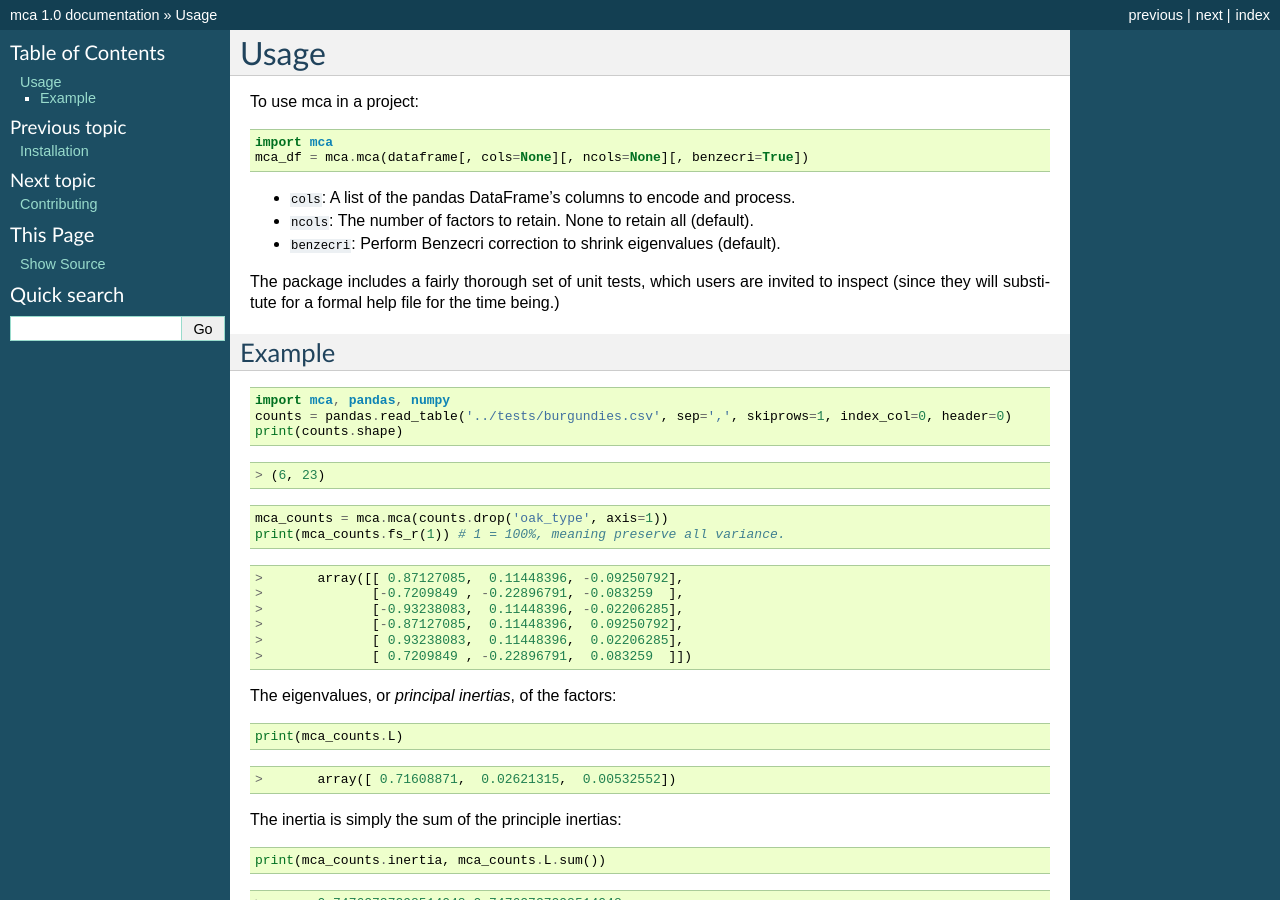
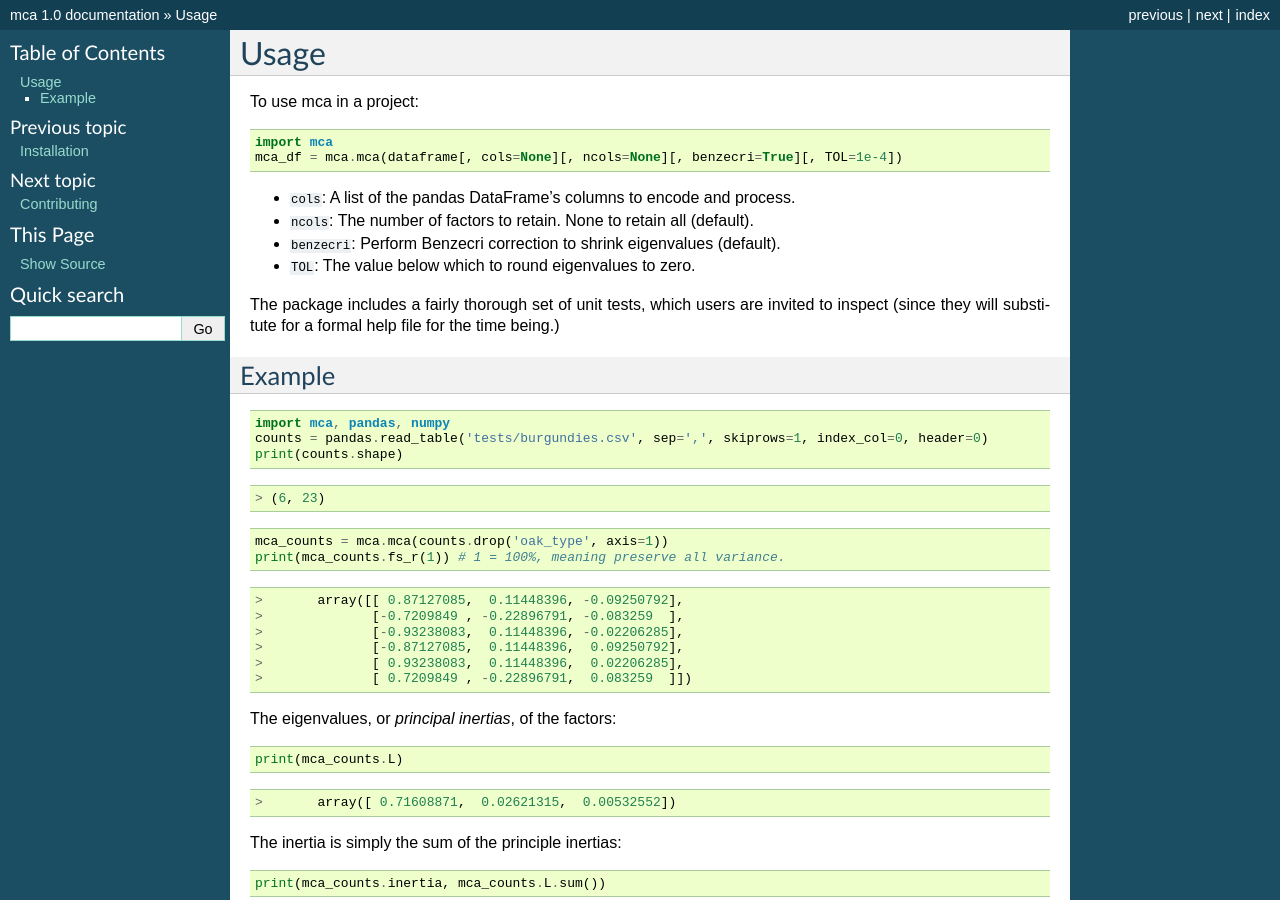
Before and after one commit to esafak/mca, a Sphinx documentation site: the page built from docs/usage.rst, in a window 1280 px wide and 900 px high. Built offline with Sphinx 7.4.7, drawn with Linux system fonts in a browser that asks for light colours; the version number is read from the project's files by our own code.

Commit message:
Update usage.rst

```diff
--- a/docs/usage.rst
+++ b/docs/usage.rst
@@ -7,11 +7,12 @@ To use mca in a project:
 .. code-block :: python
 
 	import mca
-	mca_df = mca.mca(dataframe[, cols=None][, ncols=None][, benzecri=True])
+	mca_df = mca.mca(dataframe[, cols=None][, ncols=None][, benzecri=True][, TOL=1e-4])
 
 * ``cols``: A list of the pandas DataFrame's columns to encode and process.
 * ``ncols``: The number of factors to retain. None to retain all (default).
 * ``benzecri``: Perform Benzecri correction to shrink eigenvalues (default).
+* ``TOL``: The value below which to round eigenvalues to zero.
 
 The package includes a fairly thorough set of unit tests, which users are invited to inspect (since they will substitute for a formal help file for the time being.)
 
@@ -20,7 +21,7 @@ Example
 .. code-block :: python
 
 	import mca, pandas, numpy
-	counts = pandas.read_table('../tests/burgundies.csv', sep=',', skiprows=1, index_col=0, header=0)
+	counts = pandas.read_table('tests/burgundies.csv', sep=',', skiprows=1, index_col=0, header=0)
 	print(counts.shape)
 
 ::
```
